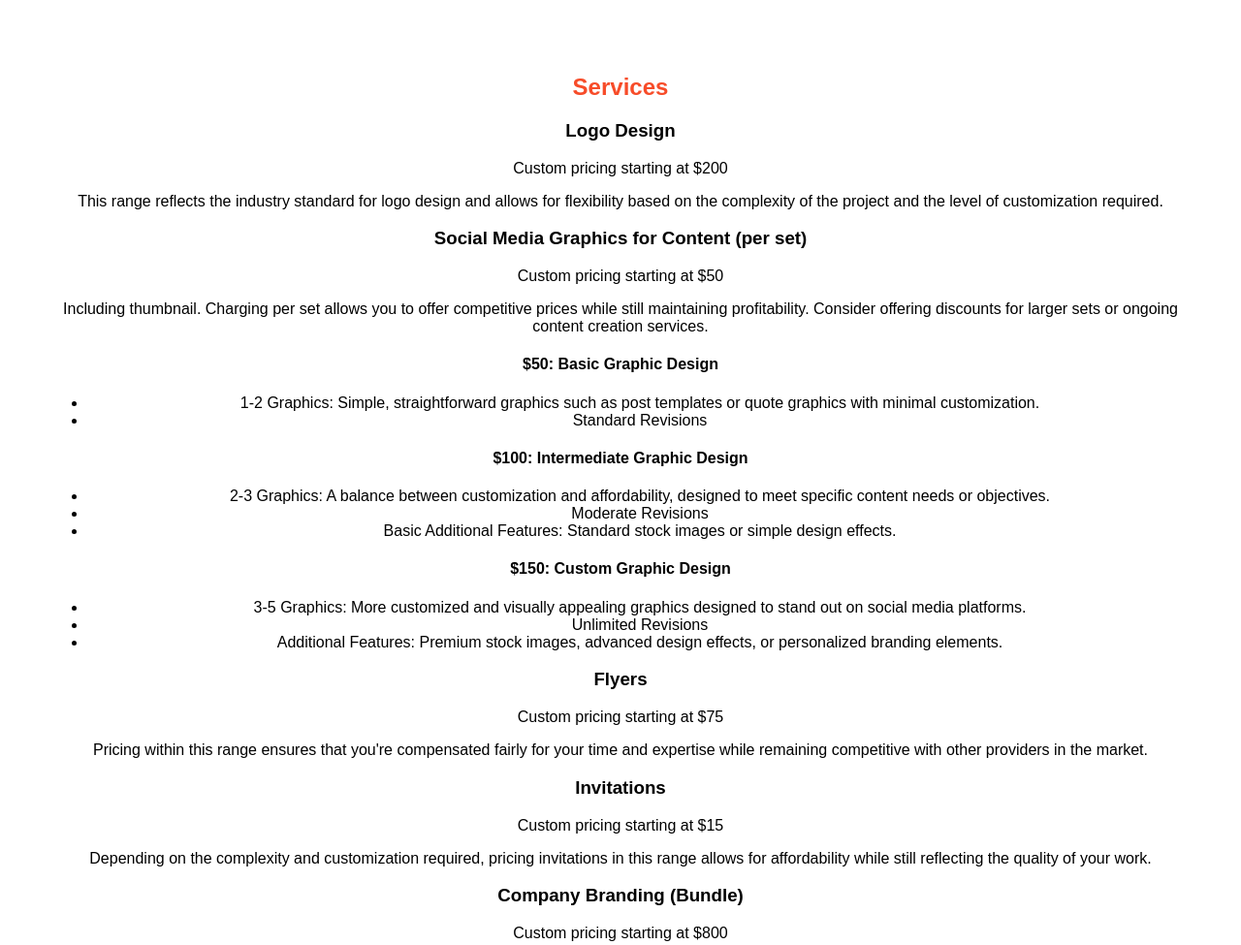
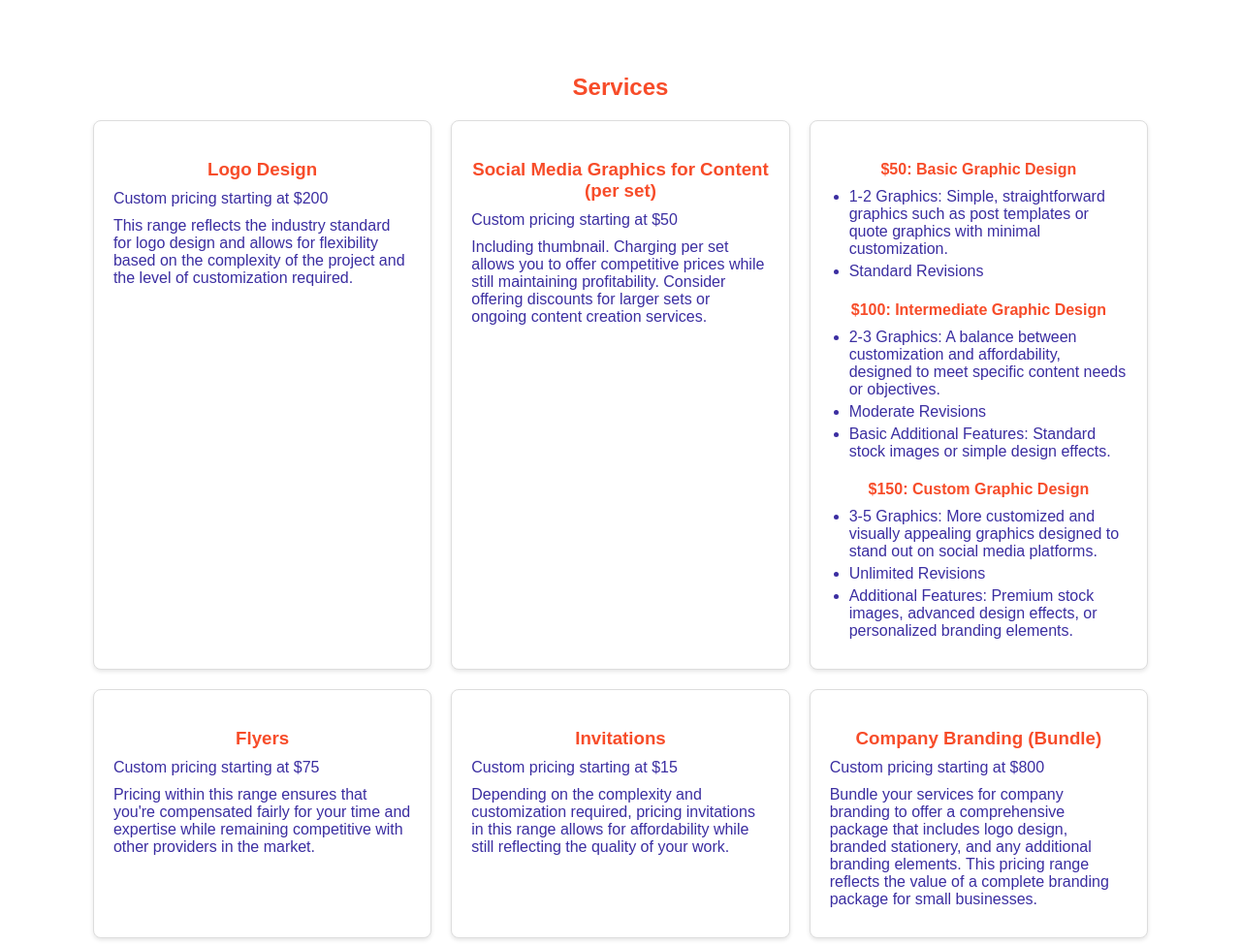
Before and after one commit to DynamicDemoiselle/creatives, a plain HTML site: page index.html in a window 1280 px wide. Shown: the part 460-1435 px from the top of the page at 97% size. Drawn offline with Linux system fonts and the light colour scheme.

Commit message:
Update styles.css

```diff
--- a/styles.css
+++ b/styles.css
@@ -79,30 +79,55 @@ footer {
     padding: 20px 0;
 }
 
-.service {
-    margin-bottom: 30px;
+.services-container {
+    display: flex;
+    flex-wrap: wrap;
+    justify-content: center;
+    gap: 20px;
 }
 
-.service h3 {
+.service-card {
+    background-color: #fff;
+    border: 1px solid #ddd;
+    border-radius: 8px;
+    box-shadow: 0 2px 4px rgba(0, 0, 0, 0.1);
+    padding: 20px;
+    width: calc(33% - 40px);
+    box-sizing: border-box;
+    transition: transform 0.3s ease;
+}
+
+.service-card:hover {
+    transform: translateY(-10px);
+}
+
+.service-card h3, .service-card h4 {
     color: #F74C29;
     margin-bottom: 10px;
 }
 
-.service p, .service ul {
+.service-card p, .service-card ul {
     color: #3B2EA1;
     margin: 10px 0;
     text-align: left;
 }
 
-.service ul {
+.service-card ul {
     padding-left: 20px;
 }
 
-.service ul li {
+.service-card ul li {
     margin-bottom: 5px;
 }
 
-.service h4 {
-    color: #4ECAFE;
-    margin-top: 20px;
+@media (max-width: 768px) {
+    .service-card {
+        width: calc(50% - 40px);
+    }
 }
+
+@media (max-width: 480px) {
+    .service-card {
+        width: calc(100% - 40px);
+    }
+}
```
